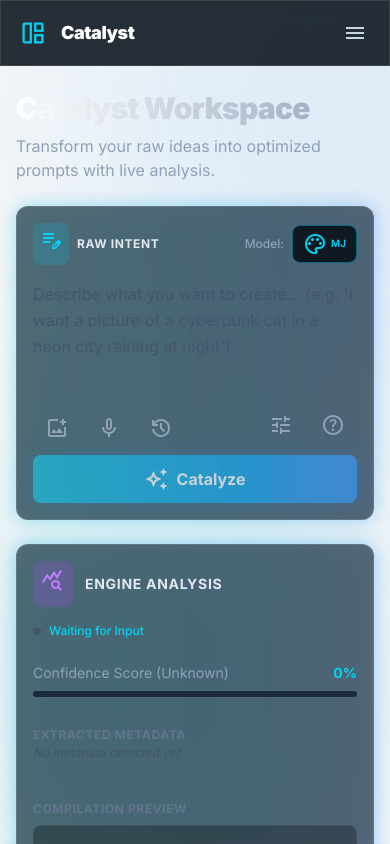
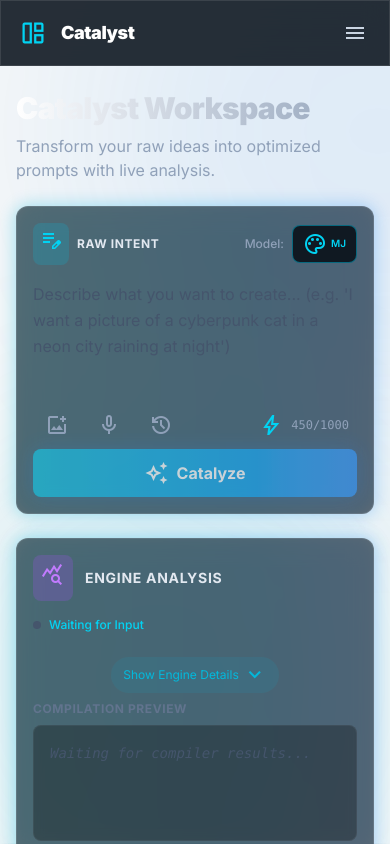
Before and after one commit to Uyonoh/Catalyst, a Next.js app in the folder catalyst/: page /prompt in a window 390 px wide. Shown: the top 844 px of the page. Built offline with nearby package versions, Linux system fonts and the light colour scheme.

Commit message:
feat: Introduce LiveAnalysisPanel to display real-time prompt analysis and RawIntentPanel for raw intent input and model selection.

```diff
--- a/catalyst/app/prompt/components/LiveAnalysisPanel.tsx
+++ b/catalyst/app/prompt/components/LiveAnalysisPanel.tsx
@@ -1,6 +1,6 @@
 'use client'
 
-import React from 'react'
+import React, { useState } from 'react'
 import GlassPanel from './GlassPanel'
 import { usePrompt } from '../../context/PromptContext'
 import { useParsing } from '../../hooks/useParsing'
@@ -19,6 +19,7 @@ const getMetadataStyles = (type: string) => {
 export default function LiveAnalysisPanel() {
     const { input, selectedModel } = usePrompt()
     const { result, isLoading, error } = useParsing(input, selectedModel)
+    const [showDetails, setShowDetails] = useState(false)
 
     const copyToClipboard = () => {
         if (!result) return
@@ -70,7 +71,21 @@ export default function LiveAnalysisPanel() {
                 </div>
             </div>
 
+            {/* Mobile Toggle Details */}
+            <div className="md:hidden flex justify-center mb-2">
+                <button
+                    onClick={() => setShowDetails(!showDetails)}
+                    className="flex items-center gap-1 text-xs text-cyan-500 hover:text-cyan-400 transition-colors bg-cyan-500/10 px-3 py-1.5 rounded-full"
+                >
+                    <span>{showDetails ? 'Hide Engine Details' : 'Show Engine Details'}</span>
+                    <span className="material-symbols-outlined text-[16px]">
+                        {showDetails ? 'expand_less' : 'expand_more'}
+                    </span>
+                </button>
+            </div>
+
             <div className="flex flex-col gap-6 flex-1">
+                <div className={`flex-col gap-6 ${showDetails ? 'flex' : 'hidden md:flex'} animate-fadeIn`}>
                     {/* Confidence Score */}
                     <div className="space-y-2">
                         <div className="flex justify-between text-sm">
@@ -103,6 +118,7 @@ export default function LiveAnalysisPanel() {
                             ) : (
                                 <span className="text-xs text-slate-600 italic">No metadata detected yet</span>
                             )}
+                        </div>
                     </div>
                 </div>
 
--- a/catalyst/app/prompt/components/RawIntentPanel.tsx
+++ b/catalyst/app/prompt/components/RawIntentPanel.tsx
@@ -132,8 +132,8 @@ export default function RawIntentPanel() {
                                             ))}
                                         </div>
 
-                                        {/* Quick Stats Footer */}
-                                        <div className="mt-2 pt-2 border-t border-white/10">
+                                        {/* Quick Stats Footer - Desktop Only */}
+                                        <div className="hidden md:block mt-2 pt-2 border-t border-white/10">
                                             <div className="px-3 py-2 text-xs text-slate-400">
                                                 <div className="flex items-center justify-between mb-1">
                                                     <span className="flex items-center gap-1">
@@ -194,22 +194,10 @@ export default function RawIntentPanel() {
                         </button>
                     </div>
 
-                    {/* Mobile: Small additional actions */}
-                    <div className="flex gap-1 md:hidden">
-                        <button
-                            className="p-3 text-slate-400 hover:text-white hover:bg-white/5 rounded-lg transition-colors"
-                            title="Settings"
-                            aria-label="Settings"
-                        >
-                            <span className="material-symbols-outlined text-[20px]">tune</span>
-                        </button>
-                        <button
-                            className="p-3 text-slate-400 hover:text-white hover:bg-white/5 rounded-lg transition-colors"
-                            title="Help"
-                            aria-label="Help"
-                        >
-                            <span className="material-symbols-outlined text-[20px]">help</span>
-                        </button>
+                    {/* Mobile: Token Counter (Moved from dropdown for cleaner access) */}
+                    <div className="flex md:hidden items-center gap-2 pr-2 text-xs text-slate-400">
+                        <span className="material-symbols-outlined text-[14px] text-cyan-400">bolt</span>
+                        <span className="font-mono font-medium">450/1000</span>
                     </div>
                 </div>
 
```
Lines whose indentation alone changed are shown as unchanged.
